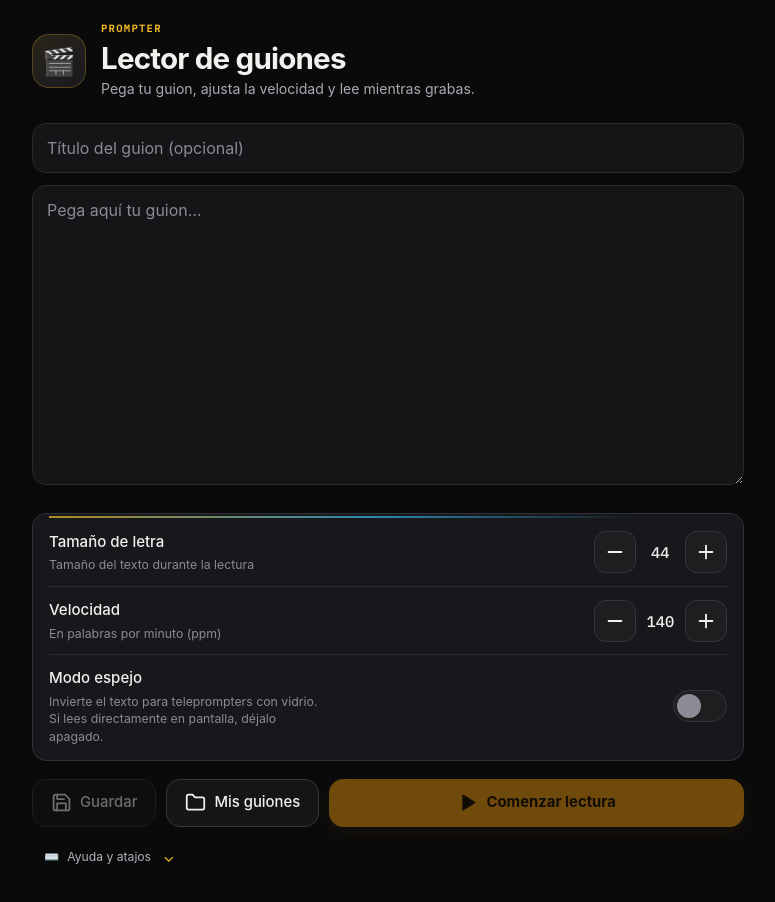
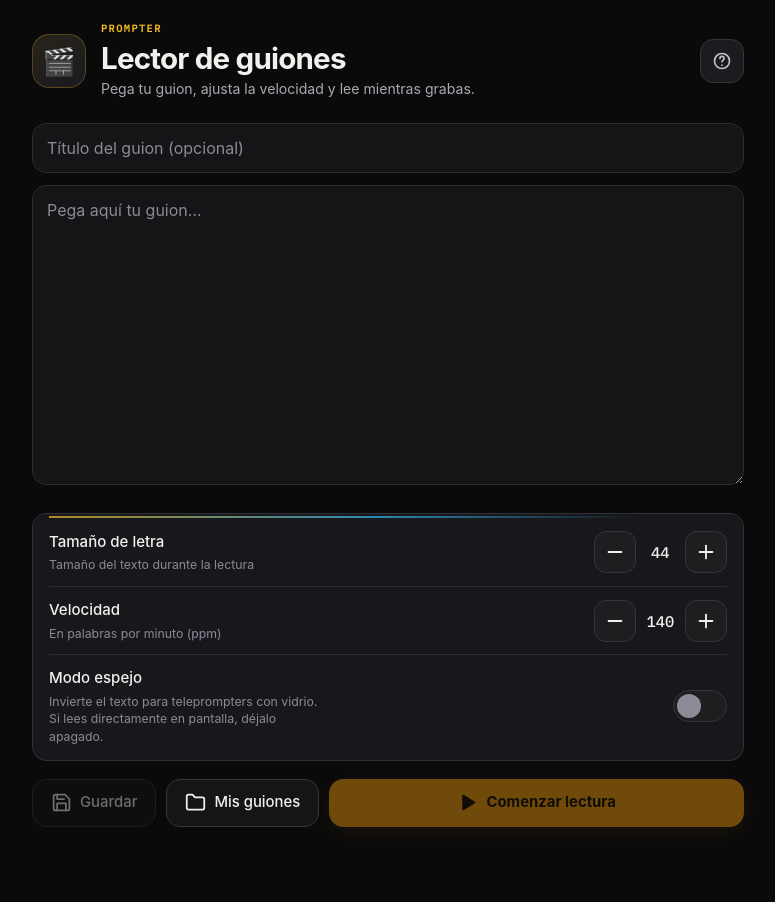
Before and after one commit to medinacaj/teleprompter, a plain HTML site: page index.html in a window 1280 px wide. Shown: the whole page, without its empty margins (252-1027 px from the left). After the commit the page ends 881 px from the top, so only its background shows below. Drawn offline with Linux system fonts and the light colour scheme.

Commit message:
ui: move keyboard help into icon popover beside header without extra row

```diff
--- a/index.html
+++ b/index.html
@@ -366,22 +366,29 @@ body{background:var(--bg);font-size:16px;line-height:1.5;letter-spacing:normal}
 #setup .step:hover{background:#2e2a22;border-color:rgba(251,191,36,.48);color:#fcd34d}
 #setup .actions .btn.primary{box-shadow:0 5px 18px rgba(245,158,11,.14)}
 #setup .actions .btn:not(.primary):hover:not(:disabled){border-color:rgba(251,191,36,.4)}
-#setup .help-disclosure{margin:12px 2px 0;color:#9696a3;font-size:.76rem}
+#setup .help-disclosure{
+  position:relative;z-index:8;flex:0 0 auto;margin-left:auto;align-self:center;
+}
 #setup .help-disclosure summary{
-  display:inline-flex;align-items:center;gap:8px;cursor:pointer;
-  color:#b1b1bc;line-height:1.5;padding:6px 9px;
-  border:1px solid transparent;border-radius:10px;list-style:none;
-  transition:color .16s ease,background .16s ease;
+  display:grid;place-items:center;width:42px;height:42px;padding:0;
+  border:1px solid #35353b;border-radius:13px;background:#1b1c20;
+  color:#bfc0ca;cursor:pointer;list-style:none;
+  transition:color .16s ease,border-color .16s ease,background .16s ease;
 }
 #setup .help-disclosure summary::-webkit-details-marker{display:none}
-#setup .help-disclosure summary::after{
-  content:"⌄";font-size:.93rem;color:#fbbf24;margin-left:4px;
-  transition:transform .16s ease;
+#setup .help-disclosure summary::marker{content:""}
+#setup .help-disclosure summary .ic{width:20px;height:20px}
+#setup .help-disclosure summary:hover,
+#setup .help-disclosure[open] summary{color:#fbbf24;background:#24231e;border-color:rgba(251,191,36,.5)}
+#setup .help-disclosure summary:focus-visible{outline:2px solid #fbbf24;outline-offset:2px}
+#setup .help-disclosure .tips{
+  position:absolute;top:calc(100% + 9px);right:0;
+  width:min(330px,calc(100vw - 38px));max-width:none;
+  margin:0;padding:15px 17px;
+  color:#d2d2dc;font-size:.81rem;line-height:1.58;
+  border:1px solid #414148;border-radius:15px;
+  background:#202125;box-shadow:0 14px 35px rgba(0,0,0,.42);
 }
-#setup .help-disclosure[open] summary::after{transform:rotate(180deg)}
-#setup .help-disclosure summary:hover{background:#1d1d22;color:#f5f5f7}
-#setup .help-disclosure summary:focus-visible{outline:2px solid #fbbf24;outline-offset:2px}
-#setup .help-disclosure .tips{margin:3px 8px 7px;max-width:65ch;color:#aaaab6;line-height:1.55}
 @media(max-width:560px){
   #setup .setup-header{gap:12px;margin-bottom:20px}
   #setup .brand-icon{width:47px;height:47px;border-radius:14px;font-size:1.5rem}
@@ -411,6 +418,7 @@ body{background:var(--bg);font-size:16px;line-height:1.5;letter-spacing:normal}
     <symbol id="i-trash" viewBox="0 0 24 24"><path d="M3 6h18"/><path d="M19 6v14a2 2 0 0 1-2 2H7a2 2 0 0 1-2-2V6"/><path d="M8 6V4a2 2 0 0 1 2-2h4a2 2 0 0 1 2 2v2"/><line x1="10" y1="11" x2="10" y2="17"/><line x1="14" y1="11" x2="14" y2="17"/></symbol>
     <symbol id="i-download" viewBox="0 0 24 24"><path d="M21 15v4a2 2 0 0 1-2 2H5a2 2 0 0 1-2-2v-4"/><polyline points="7 10 12 15 17 10"/><line x1="12" y1="15" x2="12" y2="3"/></symbol>
     <symbol id="i-upload" viewBox="0 0 24 24"><path d="M21 15v4a2 2 0 0 1-2 2H5a2 2 0 0 1-2-2v-4"/><polyline points="17 8 12 3 7 8"/><line x1="12" y1="3" x2="12" y2="15"/></symbol>
+    <symbol id="i-help" viewBox="0 0 24 24"><circle cx="12" cy="12" r="9"/><path d="M9.5 9a2.5 2.5 0 0 1 5 0c0 1.9-2.5 2-2.5 4"/><path d="M12 17h.01"/></symbol>
     <symbol id="i-mirror" viewBox="0 0 24 24"><path d="M8 3H5a2 2 0 0 0-2 2v14a2 2 0 0 0 2 2h3"/><path d="M16 3h3a2 2 0 0 1 2 2v14a2 2 0 0 1-2 2h-3"/><path d="M12 20v2"/><path d="M12 14v2"/><path d="M12 8v2"/><path d="M12 2v2"/></symbol>
   </defs>
 </svg>
@@ -425,6 +433,10 @@ body{background:var(--bg);font-size:16px;line-height:1.5;letter-spacing:normal}
       <p class="sub">Pega tu guion, ajusta la velocidad y lee mientras grabas.</p>
       <noscript><p class="sub">Activa JavaScript para utilizar el teleprompter.</p></noscript>
     </div>
+    <details class="help-disclosure">
+      <summary aria-label="Ayuda y atajos" title="Ayuda y atajos"><svg class="ic" aria-hidden="true"><use href="#i-help"/></svg></summary>
+      <p class="tips" id="tips"></p>
+    </details>
   </header>
 
   <section class="setup-editor" aria-label="Editor de guion">
@@ -464,10 +476,7 @@ body{background:var(--bg);font-size:16px;line-height:1.5;letter-spacing:normal}
     <button type="button" class="btn primary" id="btnStart"><svg class="ic" aria-hidden="true"><use href="#i-play"/></svg>Comenzar lectura</button>
   </div>
   <p class="flash" id="flash" role="status"></p>
-  <details class="help-disclosure">
-    <summary><span aria-hidden="true">⌨️</span> Ayuda y atajos</summary>
-    <p class="tips" id="tips"></p>
-  </details>
+
   <div class="setup-stats">
     <p class="meta" id="readingStats" aria-live="polite"></p>
     <button type="button" class="btn" id="btnResetStats" hidden>Reiniciar estadísticas</button>
```
